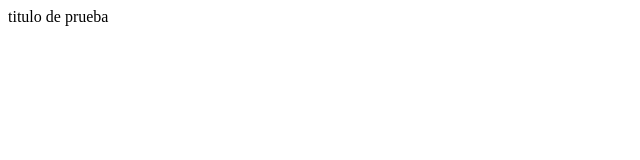
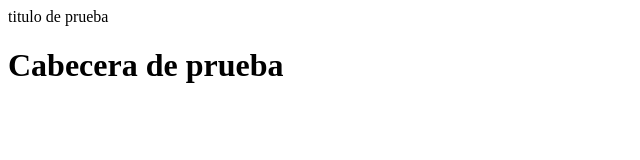
Before and after one commit to naiaescartin/aws, a plain HTML site: page index.html in a window 1280 px wide. Shown: the whole page, without its empty margins (0-640 px from the left). Drawn offline with Linux system fonts and the light colour scheme.

Commit message:
Update index.html

```diff
--- a/index.html
+++ b/index.html
@@ -2,4 +2,7 @@
   <head>
     <tittle>titulo de prueba</tittle>
   </head>
+  <body>
+    <h1>Cabecera de prueba</h1>
+  </body>
 </html>
```
